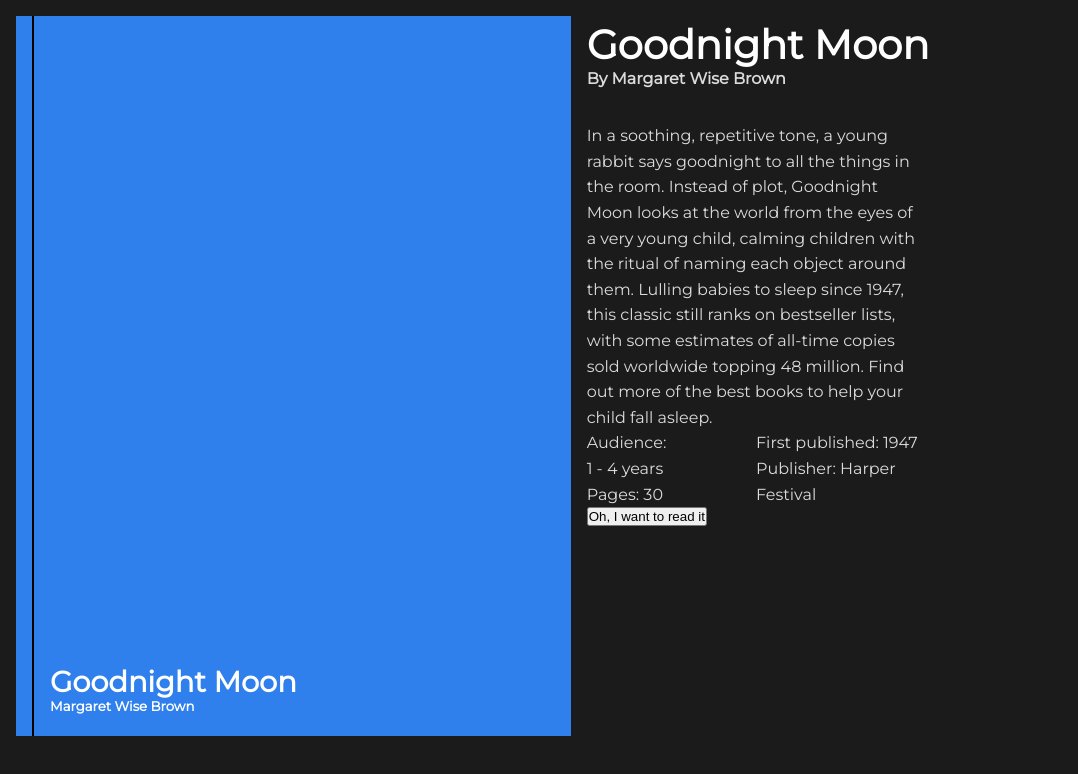
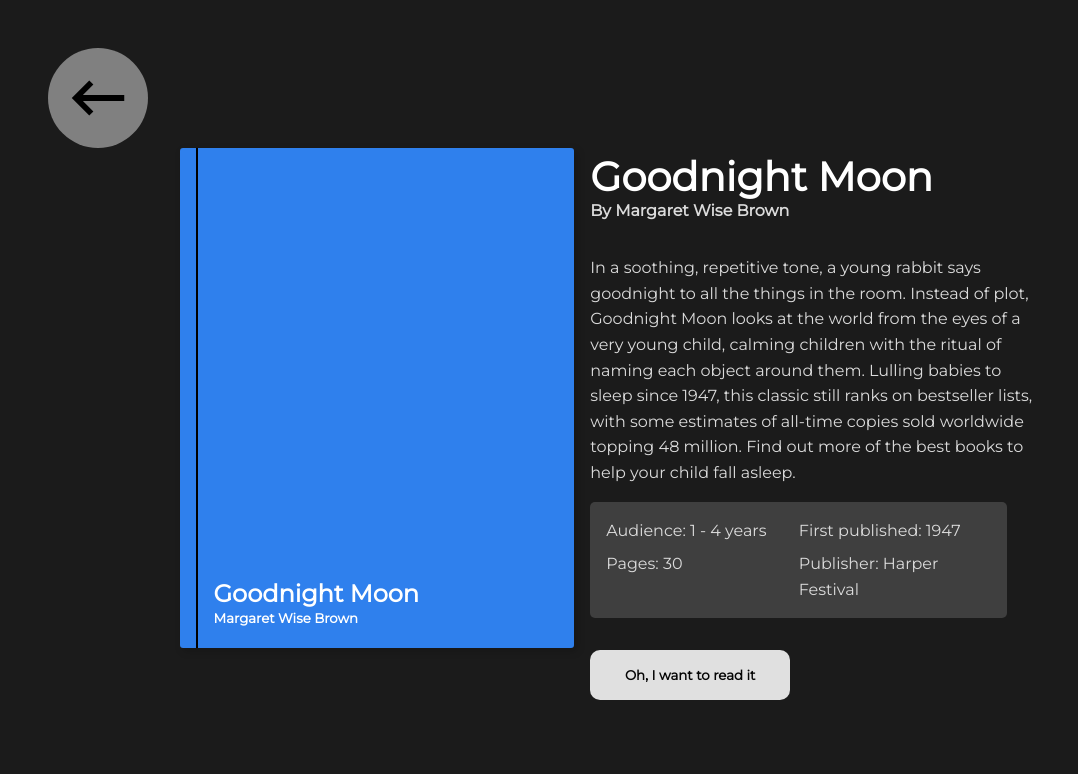
Before and after one commit to JoelDegerman1999/childrensbook, a Vue app: page /book/1 in a window 1280 px wide. Shown: the top 774 px of the page, without its empty margins (0-1078 px from the left). Built offline with nearby package versions, Linux system fonts and the light colour scheme.

Commit message:
Everything is working, i also added links on the infopage to be able to buy them

```diff
--- a/src/App.vue
+++ b/src/App.vue
@@ -5,6 +5,7 @@
 </template>
 
 <script>
+
 export default {
   data(){return {
     book: Object
@@ -19,30 +20,18 @@
 </script>
 
 <style lang="scss">
+@import url('https://fonts.googleapis.com/css2?family=Montserrat&display=swap');
+
 //Vet att detta inte är ok på större projekt men får fungera här
 * {
   margin: 0;
   padding: 0;
+  font-family: 'Montserrat', sans-serif;
 }
 
 #app {
-  font-family: Avenir, Helvetica, Arial, sans-serif;
   -webkit-font-smoothing: antialiased;
   -moz-osx-font-smoothing: grayscale;
-  text-align: center;
-  color: #2c3e50;
-}
-
-#nav {
-  padding: 30px;
-
-  a {
-    font-weight: bold;
-    color: #2c3e50;
-
-    &.router-link-exact-active {
-      color: #42b983;
-    }
-  }
+  height: 100vh;
 }
 </style>
--- a/src/assets/childrensbooks.json
+++ b/src/assets/childrensbooks.json
@@ -8,7 +8,8 @@
         "pages" : 30,
         "plot" : "In a soothing, repetitive tone, a young rabbit says goodnight to all the things in the room. Instead of plot, Goodnight Moon looks at the world from the eyes of a very young child, calming children with the ritual of naming each object around them. Lulling babies to sleep since 1947, this classic still ranks on bestseller lists, with some estimates of all-time copies sold worldwide topping 48 million. Find out more of the best books to help your child fall asleep.",
         "audience" : "1 - 4 years",
-        "color" : "#2F80ED"
+        "color" : "#2F80ED",
+        "buyUrl": "https://www.adlibris.com/se/bok/goodnight-moon-9780060775858"
     },
     {
         "id": 2,
@@ -19,7 +20,8 @@
         "pages" : 26,
         "plot" : "In this classic children’s book, a caterpillar eats his way through a week’s worth of food before making his glorious transformation into a butterfly. With colorful artwork of tissue paper and paint, plus fun holes to stick tiny fingers through, this children’s classic touches on everything from counting to the days of the week to the life cycle of living things.",
         "audience" : "2 - 3 years",
-        "color" : "#27AE60"
+        "color" : "#27AE60",
+        "buyUrl": "https://www.adlibris.com/se/bok/the-very-hungry-caterpillar-9780140569322"
     },
     {
         "id": 3,
@@ -30,7 +32,8 @@
         "pages" : 256,
         "plot" : "Back on current bestseller lists, likely thanks to Disney’s recent movie adaptation, this groundbreaking 1962 novel features a heroine in a genre-bending science fiction–fantasy story about a girl tasked with traveling through space and time to save her scientist father—and the world. A forerunner of modern young-adult sci-fi and fantasy, including The Hunger Games and Harry Potter, and winner of the 1963 Newbery Medal, this story continues to thrill today. Check out more books you need to read before the movie version comes out.",
         "audience" : "10 - 14 years",
-        "color" : "#6FCF97"
+        "color" : "#6FCF97",
+        "buyUrl": "https://www.adlibris.com/se/bok/a-wrinkle-in-time-9780312367541"
     },
     {
         "id": 4,
@@ -41,7 +44,8 @@
         "pages" : null,
         "plot" : "Imagine if you could create a whole world just with one crayon. That’s what happens to Harold, and his story has been sparking children’s imaginations since 1955. Harold is also a great problem-solver: For example, he draws a boat to climb into after he unintentionally draws an ocean. This simple but lovely story frequently ranks on lists of the best children’s books, including those from the National Education Association and School Library Journal.",
         "audience" : "4 - 8 years",
-        "color" : "#9B51E0"
+        "color" : "#9B51E0",
+        "buyUrl" : "https://www.adlibris.com/se/bok/harold-and-the-purple-crayon-9780064430227"
     },
     {
         "id": 5,
@@ -52,7 +56,8 @@
         "pages" : 48,
         "plot" : "Ranking at number one on lists of best children’s books compiled by Scholastic, School Library Journal, and Time magazine, 1963’s Where the Wild Things Are is all about imagination. As in Harold and the Purple Crayon (not surprisingly, that book’s author was Sendak’s mentor), young Max creates a whole world for himself after he’s punished by being sent to his room. Eventually, though, he realizes the importance of his home and family. Its exploration of complex emotions, recognition of childhood struggles, and their resolution make this seemingly simple book rich with meaning.",
         "audience" : "4 - 8 years",
-        "color" : "#56CCF2"
+        "color" : "#56CCF2",
+        "buyUrl" : "https://www.adlibris.com/se/bok/where-the-wild-things-are-9780370007724"
     },
     {
         "id": 6,
@@ -63,7 +68,8 @@
         "pages" : 54,
         "plot" : "In this charming story the title heroine explores Paris with her classmates, then needs her appendix out! She’s the smallest in her class, but she’s also the bravest, and handles what could be a scary situation with fearlessness and confidence. The calming rhymes lend a sense of soothing to the tale as well. Ranking among the New York Public Library’s 100 Great Children’s Books, the original story sparked numerous sequels featuring the plucky Madeline. Read more awesome books to read with fierce female characters.",
         "audience" : "3 - 7 years",
-        "color" : "#F2C94C"
+        "color" : "#F2C94C",
+        "buyUrl" : "https://www.adlibris.com/se/bok/madeline-mini-hb-9781407197999"
     },
     {
         "id": 7,
@@ -74,7 +80,8 @@
         "pages" : 72,
         "plot" : "Beatrix Potter’s classic children’s book with lovely illustrations make this little rabbit a mainstay of children’s literature over a hundred years later. In the first of many tales, mischievous Peter runs into danger when he disobeys his mother and ventures into the neighbor’s garden. A story about consequences, the playful tale is never scary and ranks at number two on Publishers Weekly‘s list of all-time bestselling children’s books. It’s amazing that it’s one of the iconic books that almost didn’t get published.",
         "audience" : "3 - 7 years",
-        "color" : "#F2994A"
+        "color" : "#F2994A",
+        "buyUrl": "https://www.adlibris.com/se/bok/the-tale-of-peter-rabbit---read-it-yourself-with-ladybird-9780723273370"
     },
     {
         "id": 8,
@@ -85,6 +92,7 @@
         "pages" : 192,
         "plot" : "Number one on the National Education Association‘s list of the best children’s books, this 1952 classic tells a tale of friendship featuring a spider named Charlotte, a pig named Wilbur, and a girl named Fern. But the cycle of life in this pastoral farm setting doesn’t just make for a sweet story—death does occur, although in a peaceful way. Caregivers should be aware of questions that may arise as children make the transition to reading literature with deeper themes, like this one. Find out the special joy of reading children’s books through grown-up eyes.",
         "audience" : "8 - 12 years",
-        "color" : "#EB5757"
+        "color" : "#EB5757",
+        "buyUrl" : "https://www.adlibris.com/se/bok/charlottes-web-9780141354828"
     }
 ]}
--- /dev/null
+++ b/src/components/Book.vue
@@ -0,0 +1,51 @@
+<template>
+  <article class="book" :style="{backgroundColor: book.color}">
+    <div class="vl"></div>
+    <div class="book-info">
+      <h1>{{ book.title }}</h1>
+      <h5>{{ book.author }}</h5>
+    </div>
+  </article>
+</template>
+
+<script>
+export default {
+  props: {
+    book: Object
+  }
+};
+</script>
+
+<style lang="scss" scoped>
+.book {
+  cursor: pointer;
+  box-sizing: border-box;
+  width: 100%;
+  height: 100%;
+  background: orange;
+  border-radius: 3px;
+  padding-left: 1rem;
+  display: flex;
+  align-items: flex-end;
+
+  box-shadow: 3px 3px 8px 0px rgba(0,0,0,0.2);
+
+  .vl {
+    border-left: 2px solid black;
+    margin-right: 1rem;
+    height: 100%;
+  }
+
+  .book-info {
+    color: #fff;
+    display: flex;
+    flex-direction: column;
+    margin-bottom: 1rem;
+    text-align: left;
+
+    h1 {
+      font-size: 1.5rem;
+    }
+  }
+}
+</style>
--- a/src/components/BookInformation.vue
+++ b/src/components/BookInformation.vue
@@ -1,117 +1,39 @@
 <template>
   <section class="container">
-    <article class="book" :style="{backgroundColor: getBook.color}">
-      <div class="vl"></div>
-      <div class="title-and-author">
-        <h1>{{getBook.title}}</h1>
-        <h5>{{getBook.author}}</h5>
-      </div>
-    </article>
-    <div class="book-info">
-      <h1>{{getBook.title}}</h1>
-      <h4>By {{getBook.author}}</h4>
-			<p>{{getBook.plot}}</p>
-      <div class="book-info-box">
-				<div class="left">
-					<p>Audience: {{getBook.audience}}</p>
-					<p>Pages: {{getBook.pages}}</p>
-				</div>
-				<div class="right">
-					<p>First published: {{getBook.year}}</p>
-					<p>Publisher: {{getBook.publisher}}</p>
-				</div>
-			</div>
-      <button>Oh, I want to read it</button>
-    </div>
+    <Book :book="book" class="book" />
+    <Information :book="book" class="information" />
   </section>
 </template>
 
 <script>
+import Book from "./Book";
+import Information from "./Information";
+
 export default {
-	props: {
-    getBook: Object
+  components: {
+    Book,
+    Information
+  },
+  props: {
+    book: Object
   }
 };
 </script>
 
 <style lang="scss" scoped>
-@import url('https://fonts.googleapis.com/css2?family=Montserrat&display=swap');
-
 .container {
-	font-family: 'Montserrat', sans-serif;
-	height: 90%;
   line-height: 1.6rem;
-  padding: 1rem;
   display: grid;
   grid-template-columns: repeat(9, 1fr);
-}
-.book {
-  grid-column: span 4;
-  box-sizing: border-box;
-  width: 100%;
-  height: 100%;
-  background: green;
-  padding-left: 1rem;
-  display: flex;
-  align-items: flex-end;
-
-  .vl {
-    border-left: 2px solid black;
-    margin-right: 1rem;
-    height: 100%;
-  }
-  .title-and-author {
-    color: #fff;
-    display: flex;
-    flex-direction: column;
-    align-items: flex-start;
-    margin-bottom: 1rem;
-    h1 {
-      font-size: 1.8rem;
-    }
-  }
+  grid-template-rows: 500px;
 }
 
-.book-info {
-  color: rgb(219, 219, 219);
-  box-sizing: border-box;
-  margin-left: 1rem;
-  padding-top: 1rem;
-  grid-column: span 5;
+.book {
+  grid-column: 2 / span 3;
+  cursor: default;
+}
 
-  display: flex;
-  flex-direction: column;
-  align-items: flex-start;
-
-  h1 {
-    color: #fff;
-    font-size: 2.5rem;
-		margin-bottom: .5rem;
-  }
-
-  p {
-		margin-top: 2rem;
-    text-align: left;
-    width: 50%;
-  }
-
-	.book-info-box {
-		display: flex;
-		width: 100%;
-		.left {
-			width: 25%;
-			display: flex;
-			flex-direction: column;
-		}
-		.right {
-			width: 50%;
-			display: flex;
-			flex-direction: column;
-		}
-		p {
-			margin: 0;
-			padding: 0;
-		}
-	}
+.information {
+  grid-column: 5/10;
 }
 </style>
--- /dev/null
+++ b/src/components/Information.vue
@@ -0,0 +1,100 @@
+<template>
+  <div class="book-info">
+    <h1>{{book.title}}</h1>
+    <h4>By {{book.author}}</h4>
+    <p>{{book.plot}}</p>
+    <div class="book-info-box">
+      <div class="left">
+        <p>Audience: {{book.audience}}</p>
+        <p>First published: {{book.year}}</p>
+      </div>
+      <div class="right">
+        <p>Pages: {{book.pages}}</p>
+        <p>Publisher: {{book.publisher}}</p>
+      </div>
+    </div>
+    <a :href="book.buyUrl" target="_blank">
+      <button>Oh, I want to read it</button>
+    </a>
+  </div>
+</template>
+
+<script>
+export default {
+  props: {
+    book: Object
+  }
+};
+</script>
+
+<style lang="scss" scoped>
+.book-info {
+  color: rgb(219, 219, 219);
+  box-sizing: border-box;
+  margin-left: 1rem;
+  padding-top: 1rem;
+  grid-column: span 5;
+
+  display: flex;
+  flex-direction: column;
+  align-items: flex-start;
+
+  button {
+    color: rgb(5, 5, 5);
+    font-weight: 700;
+    cursor: pointer;
+    border: none;
+    background: rgb(224, 224, 224);
+    outline: none;
+
+    margin-top: 2rem;
+
+    width: 200px;
+    height: 50px;
+    border-radius: 10px;
+  }
+
+  h1 {
+    color: #fff;
+    font-size: 2.5rem;
+    margin-bottom: 0.5rem;
+  }
+
+  p {
+    margin-top: 2rem;
+    text-align: left;
+    width: 70%;
+  }
+
+  .book-info-box {
+    margin-top: 1rem;
+    display: flex;
+    flex-direction: column;
+    width: 100%;
+
+    .left {
+      padding: 1rem 1rem 0;
+      background: rgb(63, 63, 63);
+      width: 60%;
+      display: flex;
+      border-top-left-radius: 5px;
+      border-top-right-radius: 5px;
+      justify-content: space-between;
+    }
+    .right {
+      width: 60%;
+      padding: 0.5rem 1rem 1rem;
+      background: rgb(63, 63, 63);
+      border-bottom-left-radius: 5px;
+      border-bottom-right-radius: 5px;
+      display: flex;
+      justify-content: space-between;
+    }
+
+    p {
+      margin: 0;
+      padding: 0;
+    }
+  }
+}
+</style>>
--- a/src/views/Book.vue
+++ /dev/null
@@ -1,28 +0,0 @@
-<template>
-  <section>
-    <BookInfo :getBook="getBook"/>
-  </section>
-</template>
-
-<script>
-  import BookInfo from '../components/BookInformation'
-
-export default {
-  name: 'Book',
-  components: {
-    BookInfo
-  },
-  computed: {
-    getBook(){
-      return this.$root.getBook( this.$route.params.id )
-    }
-  }
-}
-</script>
-
-<style lang="scss" scoped>
-  section {
-    height: 100vh;
-    background: rgb(27, 27, 27);
-  }
-</style>
--- /dev/null
+++ b/src/views/ViewBookInformation.vue
@@ -0,0 +1,53 @@
+<template>
+  <section class="viewBookSect">
+    <router-link to="/">
+      <div class="back-icon-div">
+        <img src="../assets/keyboard_backspace-24px.svg" alt />
+      </div>
+    </router-link>
+    <BookInfo :book="getBook" />
+  </section>
+</template>
+
+<script>
+import BookInfo from "../components/BookInformation";
+
+export default {
+  name: "Book",
+  components: {
+    BookInfo
+  },
+  computed: {
+    getBook() {
+      return this.$root.getBook(this.$route.params.id);
+    }
+  }
+};
+</script>
+
+<style lang="scss" scoped>
+.viewBookSect {
+  box-sizing: border-box;
+  padding: 3rem;
+  background: rgb(27, 27, 27);
+  height: 100%;
+
+  a {
+    display: inline-block;
+    width: 100px;
+    height: 100px;
+    border-radius: 50%;
+    background: gray;
+    .back-icon-div {
+      width: 100%;
+      height: 100%;
+      display: flex;
+      justify-content: center;
+      align-items: center;
+      img {
+        width: 70px;
+      }
+    }
+  }
+}
+</style>
```
Also changed, not shown: src/components/ShowAllBooks.vue (deleted, +0 -69 lines), src/router/index.js (+5 -5 lines), src/views/Books.vue (deleted, +0 -19 lines), src/views/ViewAllBooks.vue (added, +39 -0 lines), src/assets/keyboard_backspace-24px.svg (added).
